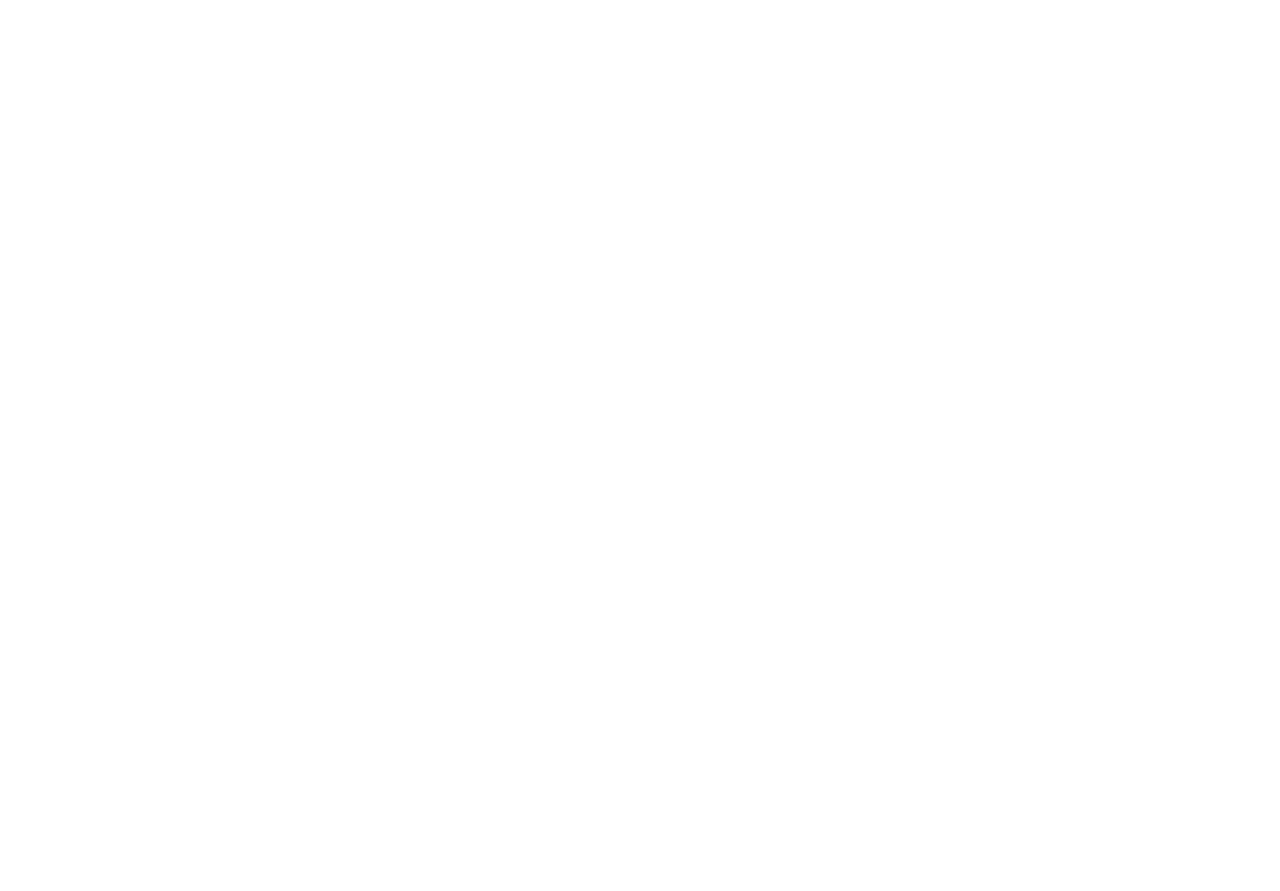
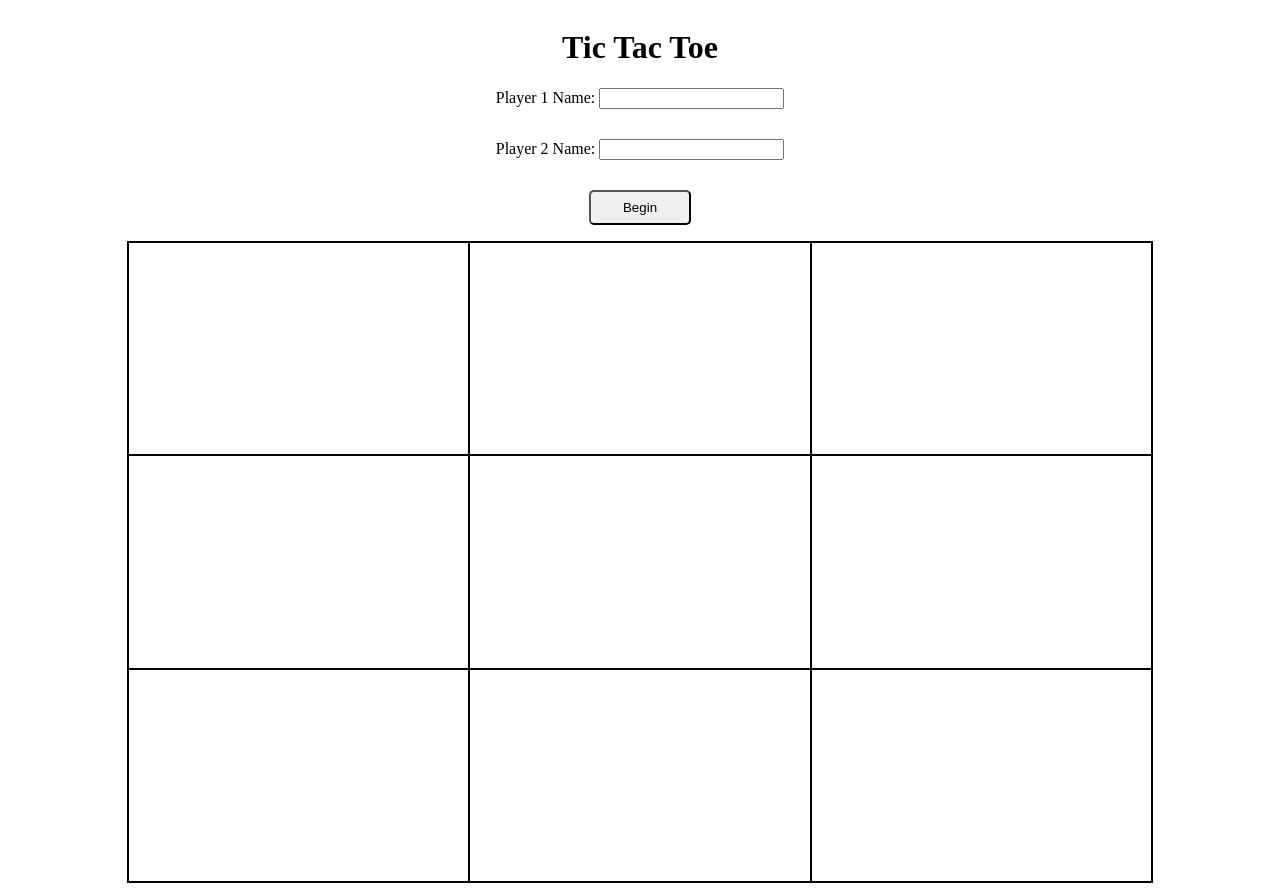
Before and after one commit to Ian-Wulf/tic-tac-toe, a plain HTML site: page index.html in a window 1280 px wide. Before the commit the page ends 800 px from the top, so only its background shows below. Drawn offline with Linux system fonts and the light colour scheme.

Commit message:
Display -Created basic display for game -Can place markers in display grid and play full game -Issue with flag that indicates game is active

```diff
--- a/game.js
+++ b/game.js
@@ -32,11 +32,10 @@ const gameboard = (function() {
     return {getBoard, validSpace, placeMarker, clear, printBoard};
 })();
 
-// Display logic
-
-
 // Game
 const gameController = (function(p1Name = "Player One", p2Name = "Player Two") {
+    let gameActive = false;
+
     // Make 2 players
     const players = [
         {name: p1Name, marker: 'X'},
@@ -46,11 +45,13 @@ const gameController = (function(p1Name = "Player One", p2Name = "Player Two") {
     // For now, set active player to p1
     let activePlayer = players[0];
 
-    // Switch turns
     const switchTurn = () => activePlayer = activePlayer === players[0] ? players[1] : players[0];
 
-    // Retrieve active player
     const getActivePlayer = () => activePlayer;
+
+    const getPlayers = () => players;
+
+    const startGame = () => gameActive = true;
 
     const printRound = () => {
         gameboard.printBoard();
@@ -117,6 +118,10 @@ const gameController = (function(p1Name = "Player One", p2Name = "Player Two") {
     }
 
     const playRound = (row, col) => {
+        if(!gameActive) {
+            return;
+        }
+
         console.log(`${getActivePlayer().name} chose square at [${row}, ${col}]`);
 
         if (!gameboard.validSpace(row, col)) {
@@ -125,6 +130,7 @@ const gameController = (function(p1Name = "Player One", p2Name = "Player Two") {
         }
 
         gameboard.placeMarker(row, col, getActivePlayer().marker);
+        display.placeMarker(row, col, getActivePlayer().marker);
 
         // Logic for detecting game win and declaring winner
         // + concluding and resetting game
@@ -133,6 +139,7 @@ const gameController = (function(p1Name = "Player One", p2Name = "Player Two") {
             console.log(`${getActivePlayer().name} wins!
                          Starting new game...`);
             gameboard.clear();
+            display.clearDisplay();
             return;
         }
 
@@ -142,6 +149,7 @@ const gameController = (function(p1Name = "Player One", p2Name = "Player Two") {
             console.log(`It's a tie!
                          Starting new game...`);
             gameboard.clear();
+            display.clearDisplay();
             return;
         }
 
@@ -149,5 +157,70 @@ const gameController = (function(p1Name = "Player One", p2Name = "Player Two") {
         printRound();
     }
 
-    return {getActivePlayer, playRound};
+    return {getActivePlayer, playRound, getPlayers, startGame};
 })();
+
+// Display Logic
+const display = (function() {
+    const showBoard = () => {
+        let boardSize = gameboard.getBoard().length;
+
+        let body = document.querySelector("body");
+
+        let boardGrid = document.createElement("div");
+
+        boardGrid.classList.add("boardGrid");
+        boardGrid.style.setProperty("--rows", boardSize);
+        boardGrid.style.setProperty("--cols", boardSize);
+
+        for(let row = 0; row < boardSize; row++) {
+            for(let col = 0; col < boardSize; col++) {
+                let square = document.createElement("div");
+                square.classList.add("square");
+                square.dataset.row = row;
+                square.dataset.col = col;
+                // NOTE: Test for marker styling in squares
+                // square.innerHTML = "X";
+
+                square.addEventListener('click', () => {
+                    gameController.playRound(row, col);
+                });
+
+                boardGrid.appendChild(square);
+            }
+        }
+
+        body.appendChild(boardGrid);
+    };
+
+    const placeMarker = (row, col, marker) => {
+        let squareToMark = document.querySelector(`[data-row="${row}"][data-col="${col}"]`);
+        squareToMark.innerHTML = marker;
+    };
+
+    const clearDisplay = () => {
+        let grid = document.querySelectorAll(".square");
+
+        grid.forEach((square) => {square.innerHTML = ""});
+
+    }
+
+    return {showBoard, placeMarker, clearDisplay};
+})();
+
+display.showBoard();
+
+let begin = document.querySelector("button");
+
+begin.addEventListener('click', function() {
+    let p1Name = document.getElementById("player1").value;
+    let p2Name = document.getElementById("player2").value;
+
+    let players = gameController.getPlayers();
+
+    players[0].name = p1Name;
+    players[1].name = p2Name;
+
+    gameController.startGame();
+
+})
--- a/index.html
+++ b/index.html
@@ -8,6 +8,22 @@
     <script src="game.js" defer></script>
 </head>
 <body>
+    <h1>Tic Tac Toe</h1>
+
+    <form class="playerNames">
+        <div class="player">
+            <label for="player1">Player 1 Name:</label>
+            <input type="text" id="player1">
+        </div>
+
+        <div class="player">
+            <label for="player2">Player 2 Name:</label>
+            <input type="text" id="player2">
+        </div>
+        <button>Begin</button>
+    </form>
+
+
 
 </body>
 </html>
--- a/styles.css
+++ b/styles.css
@@ -0,0 +1,39 @@
+body {
+    display: flex;
+    flex-direction: column;
+    align-items: center;
+}
+
+.playerNames {
+    display: grid;
+    gap: 1rem;
+    grid-template-rows: 1fr 1fr 1fr;
+    margin-bottom: 1rem;
+}
+
+
+button {
+    justify-self: center;
+    padding: 0.5rem 2rem;
+    border-radius: 5px;
+}
+
+.boardGrid {
+    border: 1px solid black;
+    height: 80vh;
+    width: 80vw;
+
+    display: grid;
+    grid-template-rows: repeat(var(--rows), 1fr);
+    grid-template-columns: repeat(var(--cols), 1fr);
+
+    /* pointer-events: none; */
+}
+
+.square {
+    display: flex;
+    justify-content: center;
+    align-items: center;
+    border: 1px solid black;
+    font-size: 7em;
+}
```
